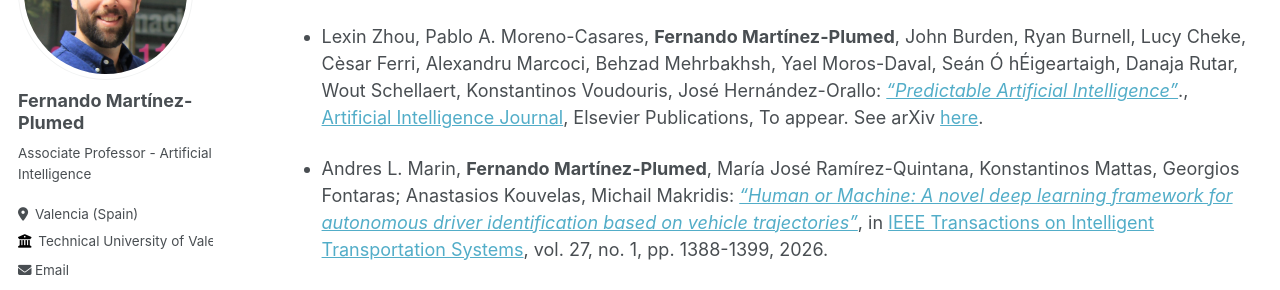
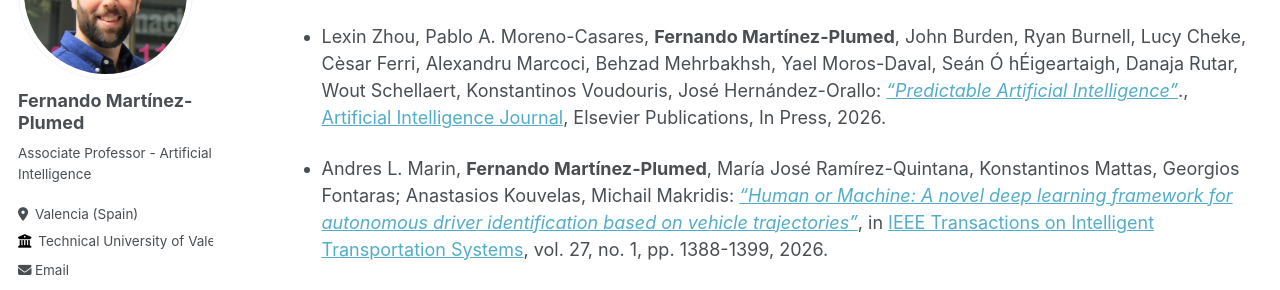
Before and after one commit to nandomp/nandomp.github.io, a Jekyll site: the page built from _pages/publications.md, in a window 1280 px wide and 900 px high. Shown: the part 201-491 px from the top of the window. Built offline with Jekyll 4.4.1, drawn with Linux system fonts in a browser that asks for light colours; some web fonts are replaced.

Commit message:
Update publications.md

```diff
--- a/_pages/publications.md
+++ b/_pages/publications.md
@@ -7,7 +7,7 @@ author_profile: true
 
 2026
 ----
-* Lexin Zhou, Pablo A. Moreno-Casares, **Fernando Martínez-Plumed**, John Burden, Ryan Burnell, Lucy Cheke, Cèsar Ferri, Alexandru Marcoci, Behzad Mehrbakhsh, Yael Moros-Daval, Seán Ó hÉigeartaigh, Danaja Rutar, Wout Schellaert, Konstantinos Voudouris, José Hernández-Orallo: [*"Predictable Artificial Intelligence"*]()., [Artificial Intelligence Journal](https://www.journals.elsevier.com/artificial-intelligence), Elsevier Publications, To appear.  See arXiv [here](https://arxiv.org/abs/2310.06167).
+* Lexin Zhou, Pablo A. Moreno-Casares, **Fernando Martínez-Plumed**, John Burden, Ryan Burnell, Lucy Cheke, Cèsar Ferri, Alexandru Marcoci, Behzad Mehrbakhsh, Yael Moros-Daval, Seán Ó hÉigeartaigh, Danaja Rutar, Wout Schellaert, Konstantinos Voudouris, José Hernández-Orallo: [*"Predictable Artificial Intelligence"*](https://doi.org/10.1016/j.artint.2026.104491)., [Artificial Intelligence Journal](https://www.journals.elsevier.com/artificial-intelligence), Elsevier Publications, In Press, 2026.
 
 * Andres L. Marin, **Fernando Martínez-Plumed**,  María José Ramírez-Quintana, Konstantinos Mattas, Georgios Fontaras; Anastasios Kouvelas, Michail Makridis: [*"Human or Machine: A novel deep learning framework for autonomous driver identification based on vehicle trajectories"*](https://ieeexplore.ieee.org/document/11247850), in [IEEE Transactions on Intelligent Transportation Systems](https://ieee-itss.org/pub/t-its/), vol. 27, no. 1, pp. 1388-1399, 2026.
 
```
